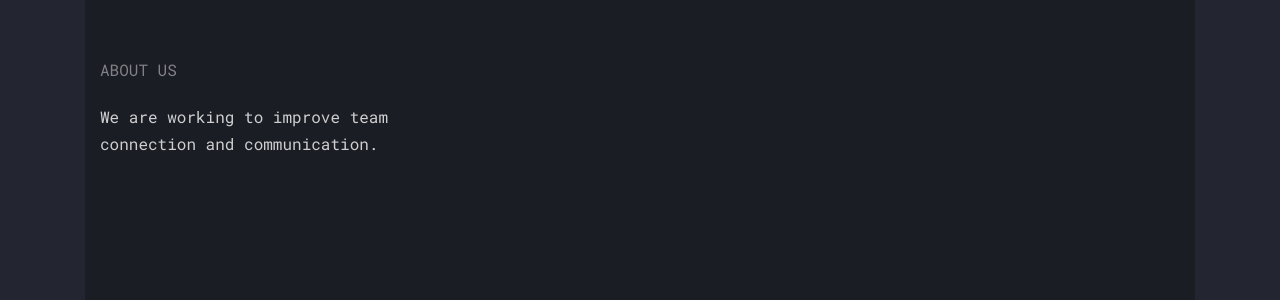
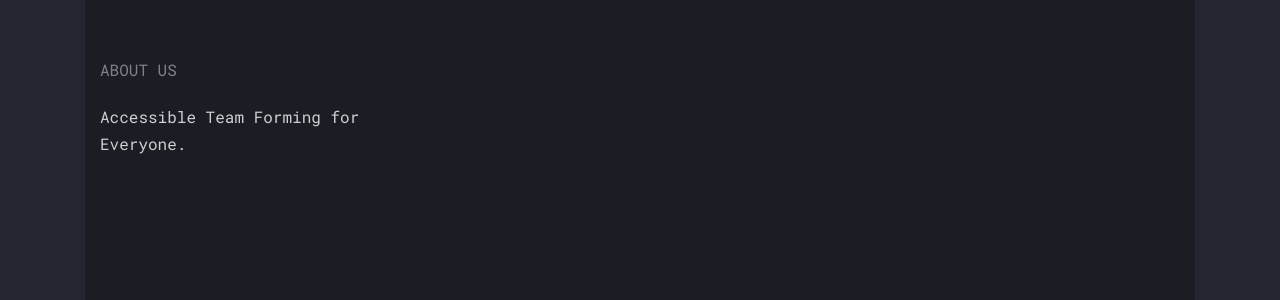
Before and after one commit to harris222/HackTheNorthProject, a Node server app: template views/events/show.ejs in a window 1280 px wide. Shown: the part 948-1248 px from the top of the page. Run offline with Node 20, Linux system fonts and the light colour scheme; the template is opened without the code that fills it, so the values that code supplies are empty; some libraries are stand-ins or nearby versions; some web fonts are replaced.

Commit message:
Update show.ejs

```diff
--- a/views/events/show.ejs
+++ b/views/events/show.ejs
@@ -130,7 +130,7 @@
         <div class="row mb-5">
           <div class="col-md-4">
             <h2 class="footer-heading text-uppercase mb-4">About Us</h2>
-            <p>We are working to improve team connection and communication.</p>
+            <p>Accessible Team Forming for Everyone.</p>
           </div>
         </div>
         <div class="row">
```
